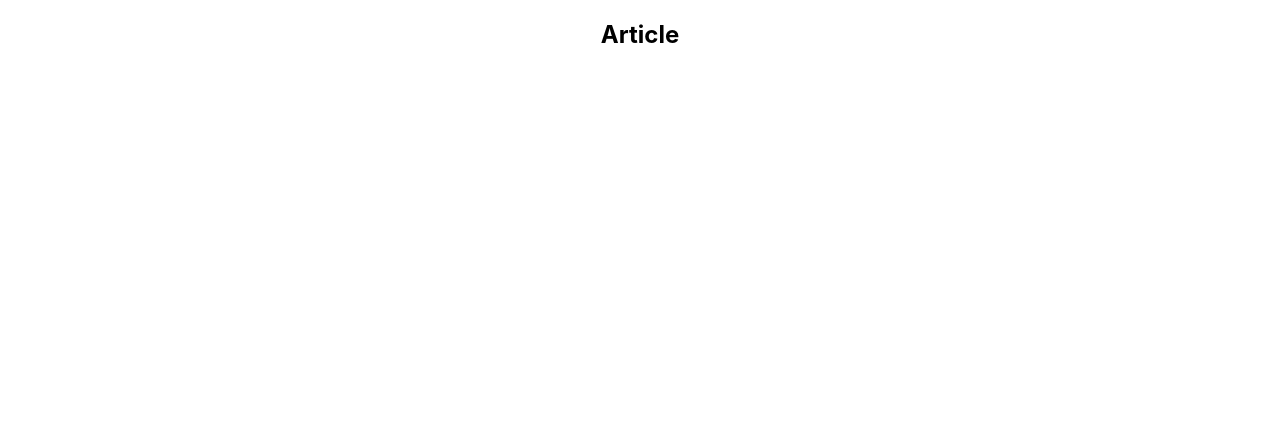
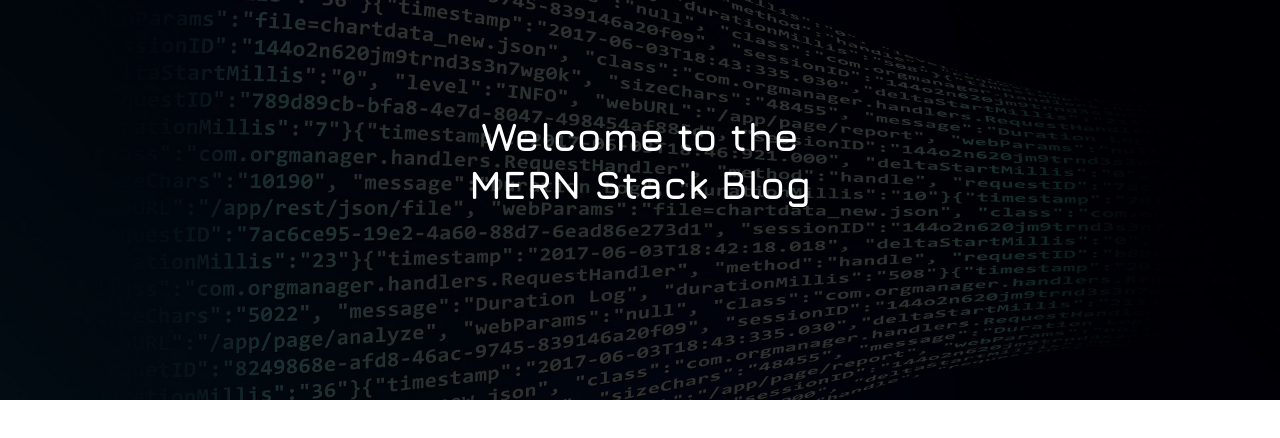
Before and after one commit to mrzacsmith/be-articles, a React (Create React App) app in the folder client/: page / in a window 1280 px wide. Shown: the top 438 px of the page. Built offline with nearby package versions, Linux system fonts and the light colour scheme.

Commit message:
basic setup and styling

```diff
--- a/client/package.json
+++ b/client/package.json
@@ -6,9 +6,11 @@
     "@testing-library/jest-dom": "^4.2.4",
     "@testing-library/react": "^9.3.2",
     "@testing-library/user-event": "^7.1.2",
+    "bootstrap": "^4.5.2",
     "react": "^16.13.1",
     "react-dom": "^16.13.1",
-    "react-scripts": "3.4.3"
+    "react-scripts": "3.4.3",
+    "styled-components": "^5.1.1"
   },
   "scripts": {
     "start": "react-scripts start",
--- a/client/public/index.html
+++ b/client/public/index.html
@@ -11,6 +11,10 @@
     />
     <link rel="apple-touch-icon" href="%PUBLIC_URL%/logo192.png" />
     <link rel="manifest" href="%PUBLIC_URL%/manifest.json" />
+    <link
+      href="https://fonts.googleapis.com/css2?family=Jura:wght@500;700&display=swap"
+      rel="stylesheet"
+    />
 
     <title>Article App</title>
   </head>
--- a/client/src/App.css
+++ b/client/src/App.css
@@ -1,3 +1,14 @@
 .App {
   text-align: center;
 }
+:root {
+  --light-green: #299;
+  --dark-green: #277;
+}
+
+* {
+  font-family: 'Jura', sans-serif;
+  margin: 0;
+  padding: 0;
+  box-lines: border-box;
+}
--- a/client/src/App.js
+++ b/client/src/App.js
@@ -1,10 +1,12 @@
 import React from 'react'
+import 'bootstrap/dist/css/bootstrap.min.css'
+import Header from './components/layouts/Header.jsx'
 import './App.css'
 
 const App = () => {
   return (
     <div className="App">
-      <h2>Article</h2>
+      <Header />
     </div>
   )
 }
--- /dev/null
+++ b/client/src/components/layouts/Header.jsx
@@ -0,0 +1,28 @@
+import React from 'react'
+import styled from 'styled-components'
+
+const Header = () => {
+  return (
+    <MainContainer>
+      <h1>
+        Welcome to the <br />
+        MERN Stack Blog
+      </h1>
+    </MainContainer>
+  )
+}
+
+export default Header
+
+const MainContainer = styled.div`
+  background: url(../../images/header-bg.jpg) no-repeat center/cover;
+  height: 25rem;
+  h1 {
+    transform: translate(-50%, -50%);
+    color: #ffffff;
+    font-weight: 900;
+    position: absolute;
+    top: 20%;
+    left: 50%;
+  }
+`
```
Also changed, not shown: client/public/images/header-bg.jpg (added), 1 other file (tests, documents, lock files or other folders).
